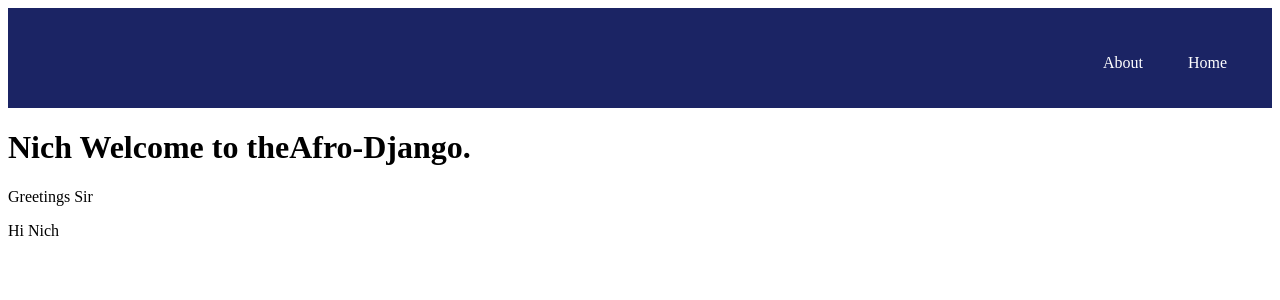
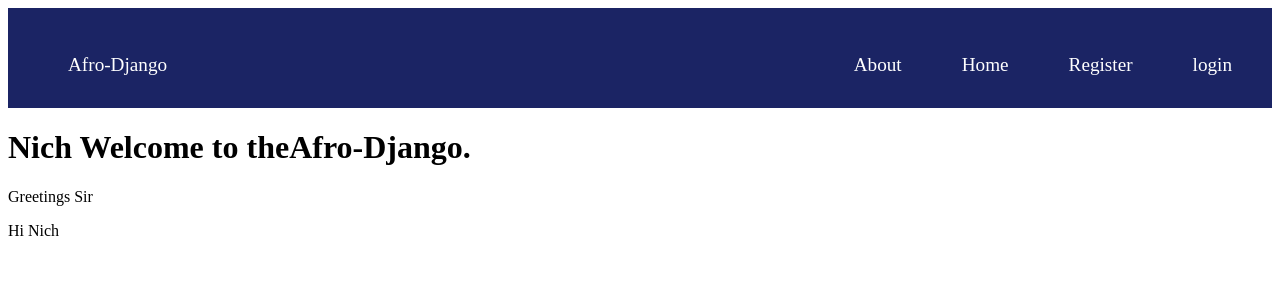
Before and after one commit to nekiwanuka/afro_django, a Django app: page / in a window 1280 px wide. Shown: the top 300 px of the page. Run offline with Django 4.2, Linux system fonts and the light colour scheme.

Commit message:
Added tags in Register.html

```diff
--- a/afro_dj/afro_dtl/static/css/dtl.css
+++ b/afro_dj/afro_dtl/static/css/dtl.css
@@ -6,12 +6,13 @@ header{
 }
 .navlink {
     float: right;
-    margin-right: 45px;
+    margin-right: 20px;
 }
 
 
     header li{
         display: inline-block;
-        padding: 0%;
+        padding: 0px 20px;
+        font-size: larger;
 
     }
--- a/afro_dj/afro_dtl/templates/index.html
+++ b/afro_dj/afro_dtl/templates/index.html
@@ -18,7 +18,14 @@ css(in_styling)
     <header>
       <nav>
         <ul>
-          <li id='logo'>{{pr_title}}</li>
+          <li id ='logo'>{{ p_title }}</li>
+
+          {% if user.is_authenticated %}
+            <li class="navlink">{{user.name}}</li>
+          {% else %}
+            <li class="navlink">login</li>
+            <li class="navlink">Register</li>
+          {% endif %}
           <li class="navlink">Home</li>
           <li class="navlink">About</li>
         </ul>
```
Also changed, not shown: afro_dj/afro_dtl/templates/about.html (added), afro_dj/afro_dtl/templates/base.html (added), afro_dj/afro_dtl/templates/login.html (added), afro_dj/afro_dtl/templates/register.html (added), afro_dj/db.sqlite3.
